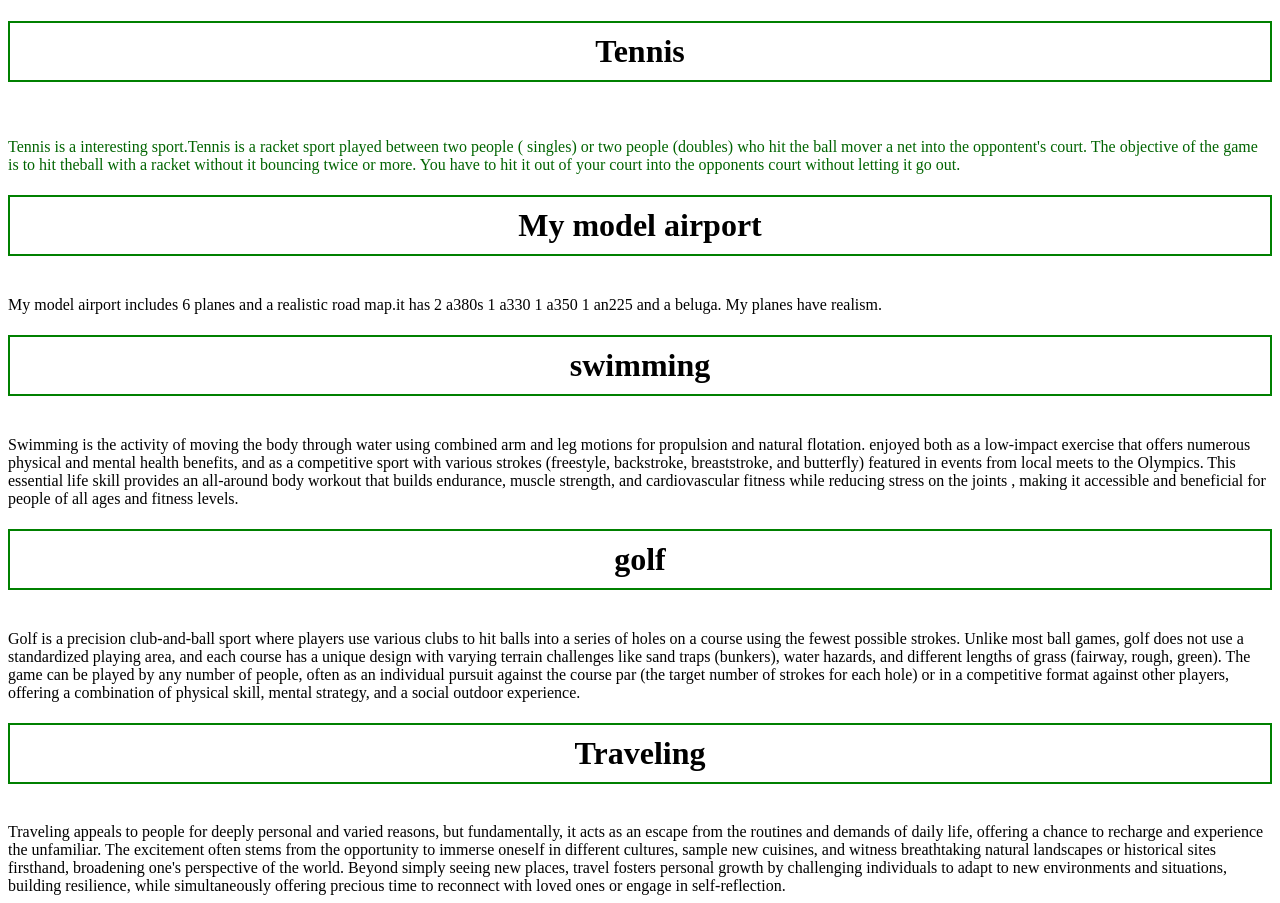
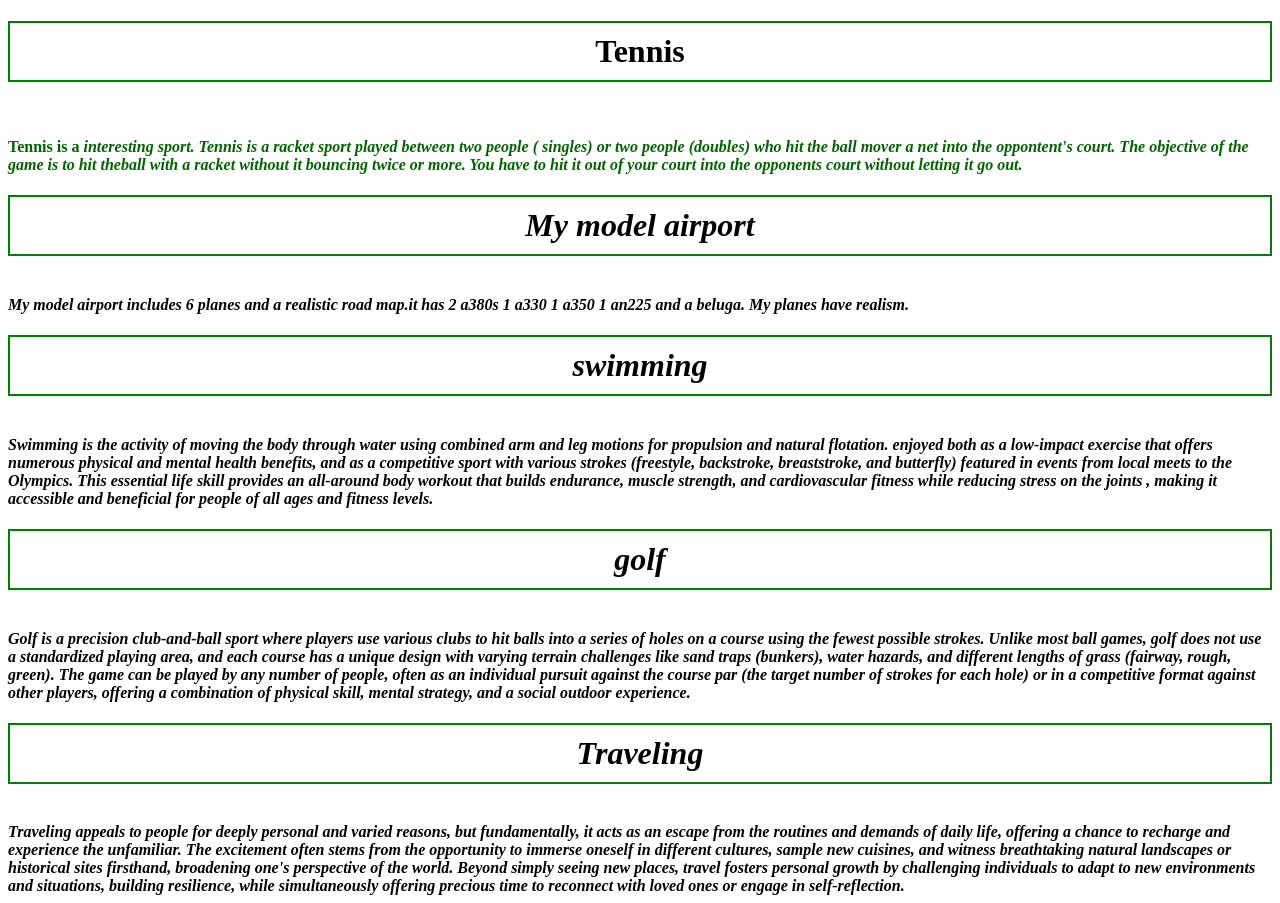
Before and after one commit to rn100416/reyansh, a plain HTML site: page index.html in a window 1280 px wide. Drawn offline with Linux system fonts and the light colour scheme.

Commit message:
Update index.html

```diff
--- a/index.html
+++ b/index.html
@@ -7,8 +7,8 @@
     <title>Reyansh's hobbys </title>
 </head>
 <body>
-    <h1>Tennis</h1><br>
-    <p>Tennis is a interesting sport.Tennis is a racket sport played between two people ( singles)
+    <h1> <b> Tennis <b> </h1><br>
+    <p>Tennis is a <i> interesting sport.<i> Tennis is a racket sport played between two people ( singles)
         or two people (doubles) who hit the ball mover a net into the oppontent's court.
         The objective of the game is to hit theball with a racket without it bouncing twice or more.
         You have to hit it out of your court into the opponents court without letting it go out.<br>
@@ -23,7 +23,7 @@
         and cardiovascular fitness while reducing stress on the joints
         , making it accessible and beneficial for people of all ages and fitness levels.<br>
         <h1> golf</h1><br>
-        Golf is a precision club-and-ball sport where players use various clubs to hit balls into a series of holes on a course using the fewest possible strokes.
+        Golf is a <i> precision<i>  club-and-ball sport where players use various clubs to hit balls into a series of holes on a course using the fewest possible strokes.
         Unlike most ball games, golf does not use a standardized playing area,
         and each course has a unique design with varying terrain challenges like sand traps (bunkers),
         water hazards, and different lengths of grass (fairway, rough, green).
```
